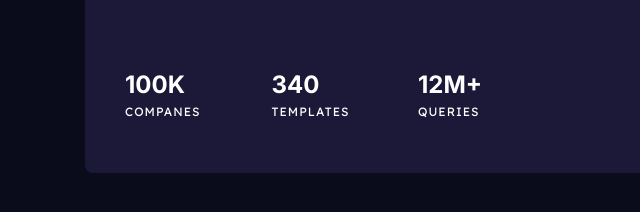
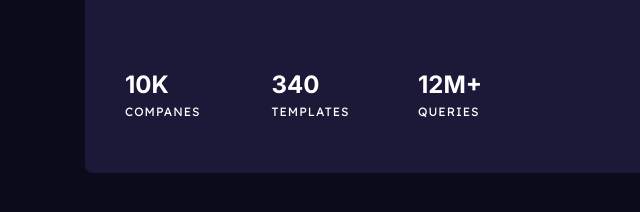
Before and after one commit to Camara-Diadie/stats-preview-card-component-main, a plain HTML site: page index.html in a window 1280 px wide. Shown: the part 450-662 px from the top of the page, 0-640 px from the left. Drawn offline with Linux system fonts and the light colour scheme.

Commit message:
correction

```diff
--- a/index.html
+++ b/index.html
@@ -36,7 +36,7 @@
 
         <div class="info">
           <ul class="companes">
-            <li>100k</li>
+            <li>10k</li>
             <li>companes</li>
           </ul>
           <ul class="templates">
```
